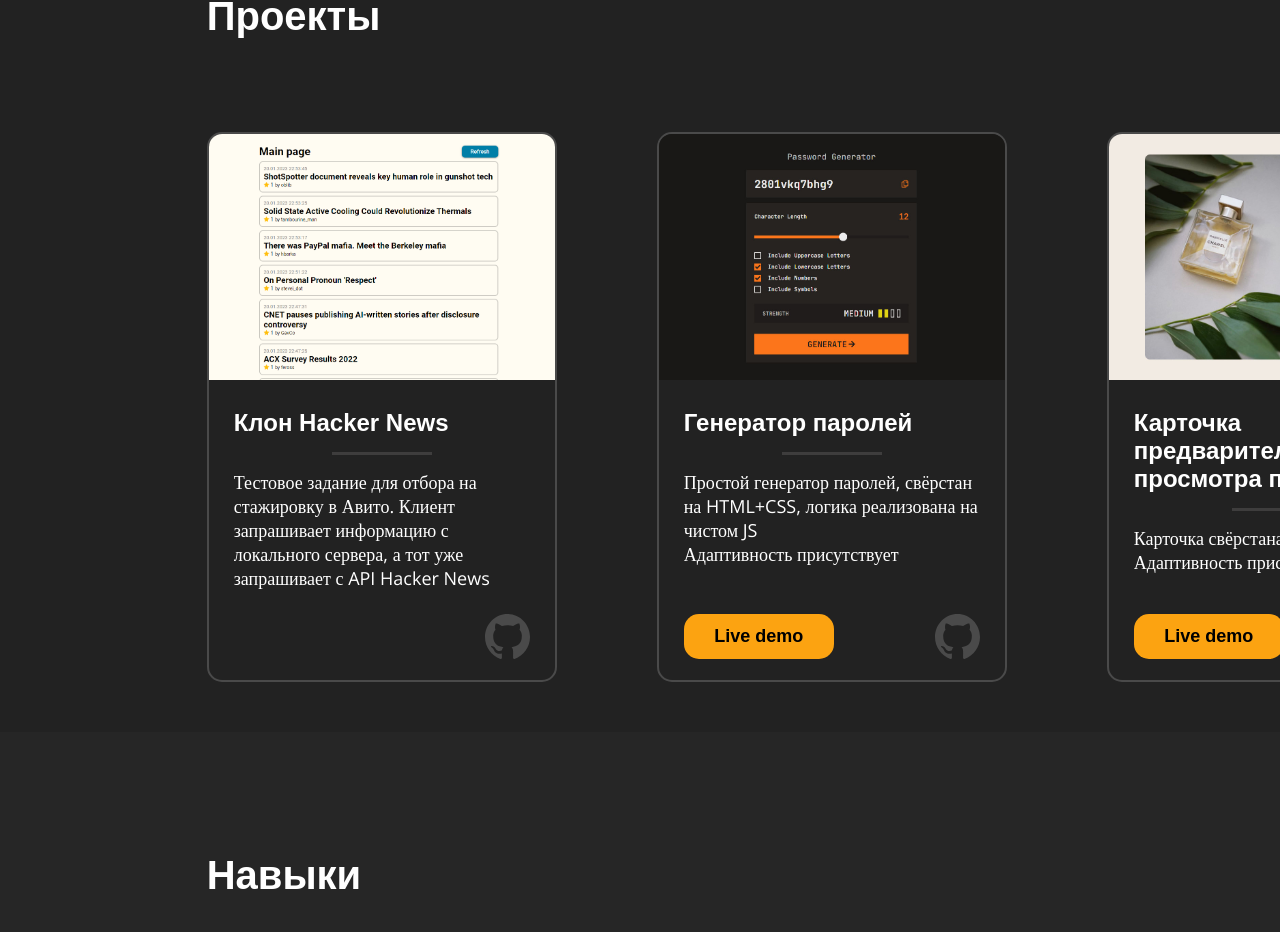
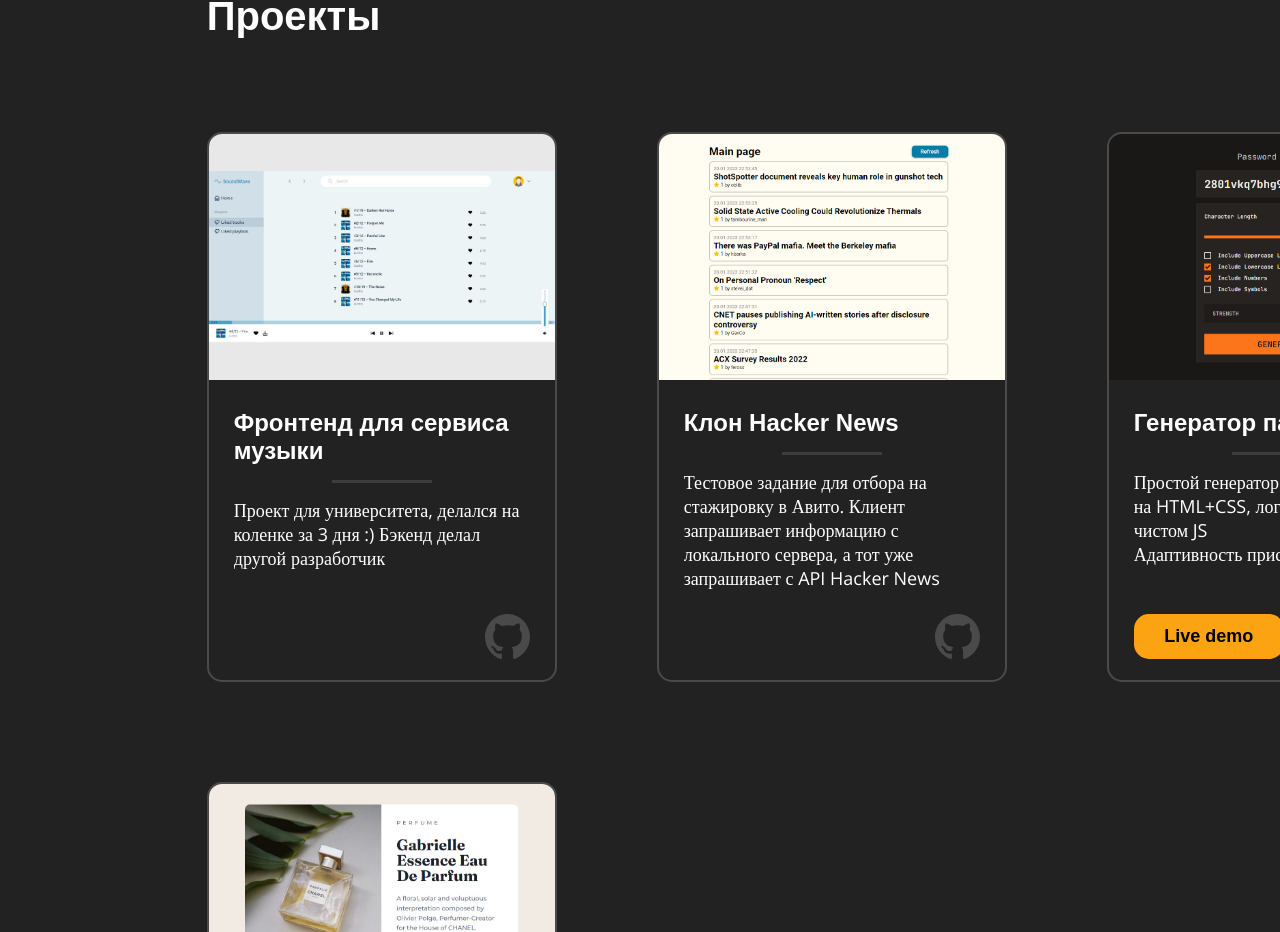
Before and after one commit to NikolaB131-org/Portfolio, a React (Vite) app: page / in a window 1280 px wide. Shown: the part 939-1871 px from the top of the page. Built offline with nearby package versions, Linux system fonts and the light colour scheme.

Commit message:
Add project soundwave

```diff
--- a/src/App.tsx
+++ b/src/App.tsx
@@ -4,9 +4,10 @@ import ProjectCard from './components/ProjectCard';
 import styles from './App.module.css';
 import starImg from './assets/star.png';
 import arrowImg from './assets/arrow.svg';
-import Avito_internship_project_screenshot from './assets/projects_screenshots/Avito-internship-project_1280x720.png';
-import Password_generator_app_screenshot from './assets/projects_screenshots/Password-generator-app_1280x720.jpg';
-import Product_preview_card_component_screenshot from './assets/projects_screenshots/Product-preview-card-component_1280x720.jpg';
+import soundwave_frontend_screenshot from './assets/projects_screenshots/Soundwave-frontend.jpg';
+import avito_internship_project_screenshot from './assets/projects_screenshots/Avito-internship-project_1280x720.png';
+import password_generator_app_screenshot from './assets/projects_screenshots/Password-generator-app_1280x720.jpg';
+import product_preview_card_component_screenshot from './assets/projects_screenshots/Product-preview-card-component_1280x720.jpg';
 
 function App() {
   function onArrowClick() { // scroll animation
@@ -51,13 +52,19 @@ function App() {
           <h2 className={styles.projects__header}>Проекты</h2>
           <div className={styles.projects__container}>
             <ProjectCard
-              previewImg={Avito_internship_project_screenshot}
+              previewImg={soundwave_frontend_screenshot}
+              linkGitHub="https://github.com/serguun42/SoundWave/tree/master/frontend"
+              header="Фронтенд для сервиса музыки">
+              Проект для университета, делался на коленке за 3 дня :) Бэкенд делал другой разработчик
+            </ProjectCard>
+            <ProjectCard
+              previewImg={avito_internship_project_screenshot}
               linkGitHub="https://github.com/NikolaB131/Avito-internship-project"
               header="Клон Hacker News">
               Тестовое задание для отбора на стажировку в Авито. Клиент запрашивает информацию с локального сервера, а тот уже запрашивает с API Hacker News
             </ProjectCard>
             <ProjectCard
-              previewImg={Password_generator_app_screenshot}
+              previewImg={password_generator_app_screenshot}
               linkDemo="https://nikolab131.github.io/Password-generator-app/"
               linkGitHub="https://github.com/NikolaB131/Password-generator-app"
               header="Генератор паролей">
@@ -65,7 +72,7 @@ function App() {
               Адаптивность присутствует
             </ProjectCard>
             <ProjectCard
-              previewImg={Product_preview_card_component_screenshot}
+              previewImg={product_preview_card_component_screenshot}
               linkDemo="https://nikolab131.github.io/Product-preview-card-component/"
               linkGitHub="https://github.com/NikolaB131/Product-preview-card-component"
               header="Карточка предварительного просмотра продукта">
```
Also changed, not shown: src/assets/projects_screenshots/Soundwave-frontend.jpg (added).
